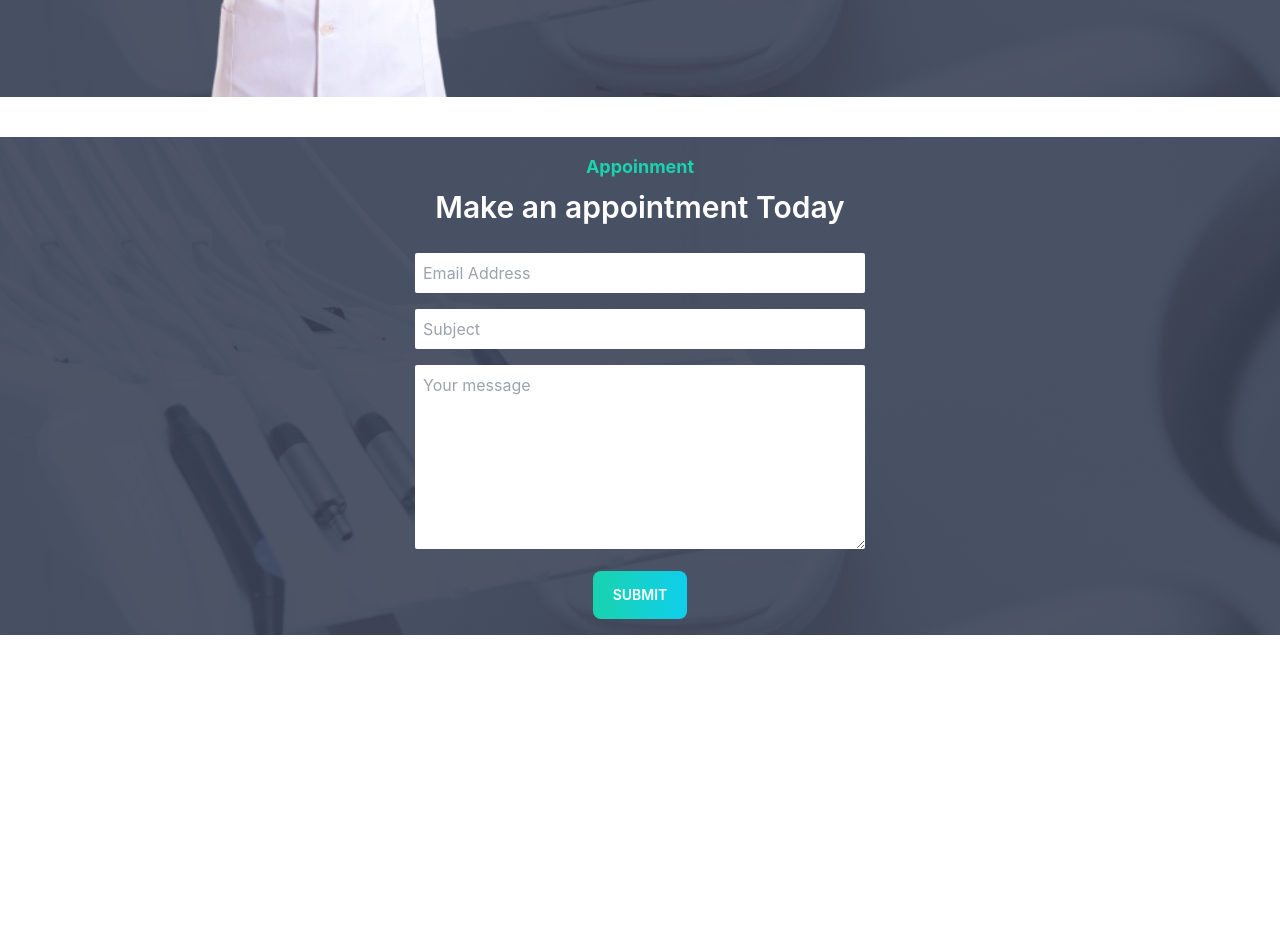
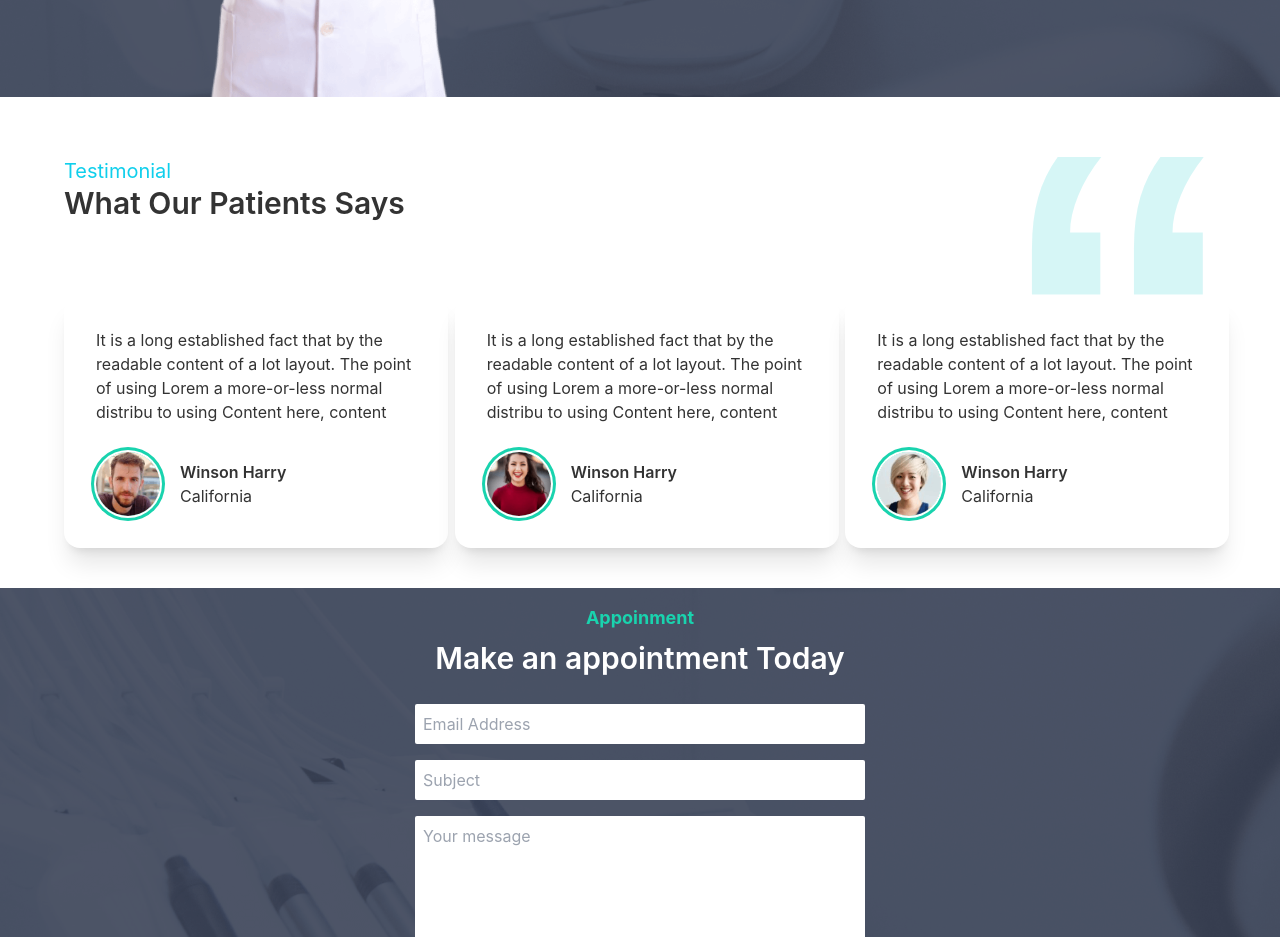
Before and after one commit to Shahrear-ahamed/doctors-portal-client, a React (Create React App) app: page / in a window 1280 px wide. Shown: the part 2480-3417 px from the top of the page. Before the commit the page ends 3115 px from the top, so only its background shows below. Built offline with nearby package versions, Linux system fonts and the light colour scheme.

Commit message:
testimonial section are add here

```diff
--- a/src/Pages/Home/Home.js
+++ b/src/Pages/Home/Home.js
@@ -3,6 +3,7 @@ import ContactUs from "./ContactUs";
 import Hero from "./Hero";
 import HomeAppoinment from "./HomeAppoinment";
 import Services from "./Services";
+import Testimonial from "./Testimonial";
 
 const Home = () => {
   return (
@@ -10,6 +11,7 @@ const Home = () => {
       <Hero />
       <Services />
       <HomeAppoinment />
+      <Testimonial />
       <ContactUs />
     </>
   );
--- /dev/null
+++ b/src/Pages/Home/Reviews.js
@@ -0,0 +1,25 @@
+import React from "react";
+
+const Reviews = ({ review }) => {
+  const { name, img, location, desc } = review;
+  return (
+    <div className="card w-96 bg-base-100 shadow-xl">
+      <div className="card-body">
+        <p>{desc}</p>
+        <div className="flex items-center mt-5">
+          <div className="avatar">
+            <div className="w-16 rounded-full ring ring-secondary ring-offset-base-100 ring-offset-2">
+              <img src={img} alt="" />
+            </div>
+          </div>
+          <div className="ml-5">
+            <h3 className="font-semibold text-base">{name}</h3>
+            <h4>{location}</h4>
+          </div>
+        </div>
+      </div>
+    </div>
+  );
+};
+
+export default Reviews;
--- /dev/null
+++ b/src/Pages/Home/Testimonial.js
@@ -0,0 +1,56 @@
+import React from "react";
+import qoute from "../../assets/icons/quote.svg";
+import people1 from "../../assets/images/people1.png";
+import people2 from "../../assets/images/people2.png";
+import people3 from "../../assets/images/people3.png";
+import Reviews from "./Reviews";
+
+const Testimonial = () => {
+  const reviews = [
+    {
+      _id: 1,
+      img: people1,
+      name: "Winson Harry",
+      location: "California",
+      desc: "It is a long established fact that by the readable content of a lot layout. The point of using Lorem a more-or-less normal distribu to using Content here, content",
+    },
+    {
+      _id: 2,
+      img: people2,
+      name: "Winson Harry",
+      location: "California",
+      desc: "It is a long established fact that by the readable content of a lot layout. The point of using Lorem a more-or-less normal distribu to using Content here, content",
+    },
+    {
+      _id: 3,
+      img: people3,
+      name: "Winson Harry",
+      location: "California",
+      desc: "It is a long established fact that by the readable content of a lot layout. The point of using Lorem a more-or-less normal distribu to using Content here, content",
+    },
+  ];
+  return (
+    <section className="container mx-auto w-[90%] my-10">
+      <div className="flex justify-between">
+        <div className="md:mt-5">
+          <h4 className="text-primary text-xl">Testimonial</h4>
+          <h2 className="font-semibold text-3xl">What Our Patients Says</h2>
+        </div>
+        <div>
+          <img
+            src={qoute}
+            alt="testimonials qoute images"
+            className="w-[100px] md:w-[150px] lg:w-[195px]"
+          />
+        </div>
+      </div>
+      <div className="grid grid-cols-1 sm:grid-cols-2 lg:grid-cols-3 gap-5">
+        {reviews.map((review) => (
+          <Reviews key={review._id} review={review} />
+        ))}
+      </div>
+    </section>
+  );
+};
+
+export default Testimonial;
--- /dev/null
+++ b/src/Pages/Shared/Footer/Footer.js
@@ -0,0 +1,11 @@
+import React from "react";
+
+const Footer = () => {
+  return (
+    <footer>
+      <h2>its footer</h2>
+    </footer>
+  );
+};
+
+export default Footer;
```
